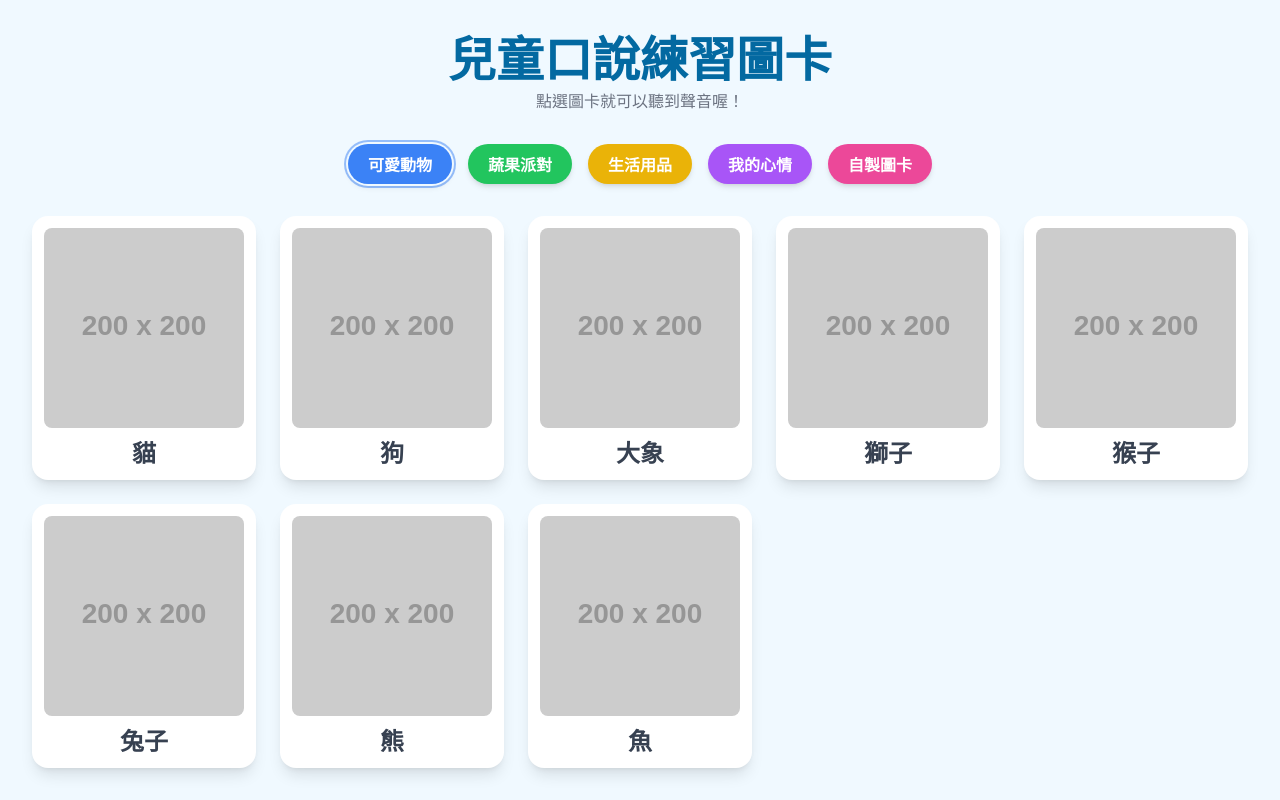
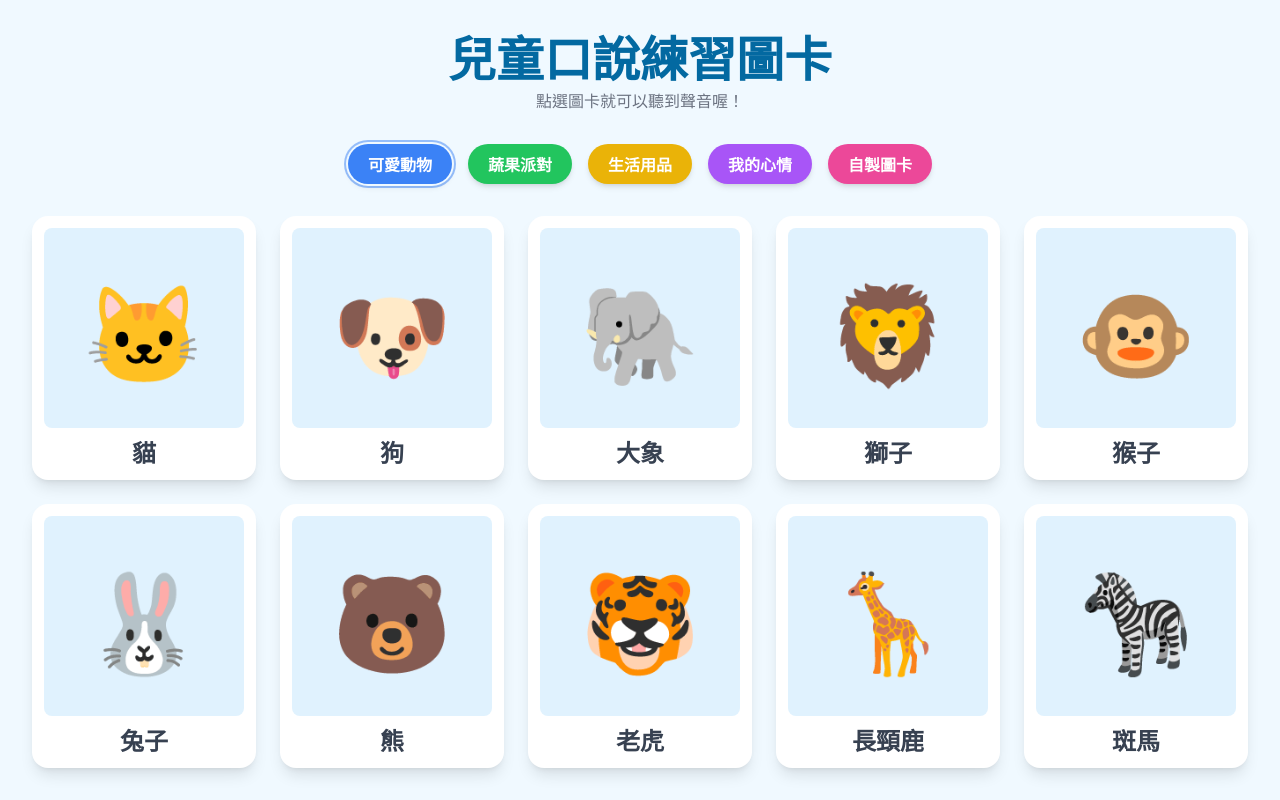
Before and after one commit to mattsue1003/card, a plain HTML site: page index.html in a window 1280 px wide. Drawn offline with nearby package versions, Linux system fonts and the light colour scheme; placeholder pictures from the web are drawn by us.

Commit message:
index.html

```diff
--- a/index.html
+++ b/index.html
@@ -68,44 +68,66 @@
         // --- 資料庫 ---
         const cardData = {
             animals: [
-                { name: '貓', image: 'https://placehold.co/200x200/FFC0CB/000000?text=貓' },
-                { name: '狗', image: 'https://placehold.co/200x200/A52A2A/FFFFFF?text=狗' },
-                { name: '大象', image: 'https://placehold.co/200x200/808080/FFFFFF?text=大象' },
-                { name: '獅子', image: 'https://placehold.co/200x200/FFD700/000000?text=獅子' },
-                { name: '猴子', image: 'https://placehold.co/200x200/964B00/FFFFFF?text=猴子' },
-                { name: '兔子', image: 'https://placehold.co/200x200/FFFFFF/000000?text=兔子' },
-                { name: '熊', image: 'https://placehold.co/200x200/8B4513/FFFFFF?text=熊' },
-                { name: '魚', image: 'https://placehold.co/200x200/00BFFF/FFFFFF?text=魚' },
+                { name: '貓', emoji: '🐱' },
+                { name: '狗', emoji: '🐶' },
+                { name: '大象', emoji: '🐘' },
+                { name: '獅子', emoji: '🦁' },
+                { name: '猴子', emoji: '🐵' },
+                { name: '兔子', emoji: '🐰' },
+                { name: '熊', emoji: '🐻' },
+                { name: '老虎', emoji: '🐯' },
+                { name: '長頸鹿', emoji: '🦒' },
+                { name: '斑馬', emoji: '🦓' },
             ],
             fruits: [
-                { name: '蘋果', image: 'https://placehold.co/200x200/FF0000/FFFFFF?text=蘋果' },
-                { name: '香蕉', image: 'https://placehold.co/200x200/FFFF00/000000?text=香蕉' },
-                { name: '橘子', image: 'https://placehold.co/200x200/FFA500/FFFFFF?text=橘子' },
-                { name: '草莓', image: 'https://placehold.co/200x200/FF6347/FFFFFF?text=草莓' },
-                { name: '西瓜', image: 'https://placehold.co/200x200/228B22/FFFFFF?text=西瓜' },
-                { name: '葡萄', image: 'https://placehold.co/200x200/800080/FFFFFF?text=葡萄' },
-                { name: '鳳梨', image: 'https://placehold.co/200x200/F4A460/000000?text=鳳梨' },
+                { name: '蘋果', emoji: '🍎' },
+                { name: '香蕉', emoji: '🍌' },
+                { name: '橘子', emoji: '🍊' },
+                { name: '草莓', emoji: '🍓' },
+                { name: '西瓜', emoji: '🍉' },
+                { name: '葡萄', emoji: '🍇' },
+                { name: '鳳梨', emoji: '🍍' },
+                { name: '櫻桃', emoji: '🍒' },
+                { name: '芒果', emoji: '🥭' },
+                { name: '酪梨', emoji: '🥑' },
             ],
             items: [
-                { name: '桌子', image: 'https://placehold.co/200x200/D2B48C/000000?text=桌子' },
-                { name: '椅子', image: 'https://placehold.co/200x200/CD853F/FFFFFF?text=椅子' },
-                { name: '床', image: 'https://placehold.co/200x200/ADD8E6/000000?text=床' },
-                { name: '電視', image: 'https://placehold.co/200x200/000000/FFFFFF?text=電視' },
-                { name: '書', image: 'https://placehold.co/200x200/4682B4/FFFFFF?text=書' },
-                { name: '球', image: 'https://placehold.co/200x200/FF4500/FFFFFF?text=球' },
-                { name: '牙刷', image: 'https://placehold.co/200x200/00FFFF/000000?text=牙刷' },
-                { name: '杯子', image: 'https://placehold.co/200x200/E6E6FA/000000?text=杯子' },
+                { name: '汽車', emoji: '🚗' },
+                { name: '椅子', emoji: '🪑' },
+                { name: '床', emoji: '🛏️' },
+                { name: '電視', emoji: '📺' },
+                { name: '書', emoji: '📖' },
+                { name: '球', emoji: '⚽' },
+                { name: '牙刷', emoji: '🪥' },
+                { name: '杯子', emoji: '☕' },
+                { name: '時鐘', emoji: '⏰' },
+                { name: '手機', emoji: '📱' },
             ],
             emotions: [
-                { name: '開心', image: 'https://placehold.co/200x200/FFFF00/000000?text=開心' },
-                { name: '難過', image: 'https://placehold.co/200x200/1E90FF/FFFFFF?text=難過' },
-                { name: '生氣', image: 'https://placehold.co/200x200/DC143C/FFFFFF?text=生氣' },
-                { name: '驚訝', image: 'https://placehold.co/200x200/FF8C00/FFFFFF?text=驚訝' },
-                { name: '害怕', image: 'https://placehold.co/200x200/8A2BE2/FFFFFF?text=害怕' },
-                { name: '愛睏', image: 'https://placehold.co/200x200/C0C0C0/000000?text=愛睏' },
+                { name: '開心', emoji: '😊' },
+                { name: '難過', emoji: '😢' },
+                { name: '生氣', emoji: '😠' },
+                { name: '驚訝', emoji: '😮' },
+                { name: '害怕', emoji: '😨' },
+                { name: '愛睏', emoji: '😴' },
+                { name: '大笑', emoji: '😂' },
+                { name: '思考', emoji: '🤔' },
+                { name: '哭泣', emoji: '😭' },
+                { name: '喜愛', emoji: '🥰' },
             ],
             custom: []
         };
+
+        // 從 localStorage 讀取自製圖卡
+        try {
+            const savedCustomCards = localStorage.getItem('customFlashcards');
+            if (savedCustomCards) {
+                cardData.custom = JSON.parse(savedCustomCards);
+            }
+        } catch (e) {
+            console.error("無法解析儲存的圖卡資料:", e);
+            localStorage.removeItem('customFlashcards');
+        }
 
         // --- 變數宣告 ---
         const cardGrid = document.getElementById('card-grid');
@@ -167,17 +189,29 @@
 
             // 建立圖卡
             const cards = cardData[category];
-            cards.forEach(card => {
+            cards.forEach((card, index) => {
                 const cardElement = document.createElement('div');
                 cardElement.className = 'card-item bg-white rounded-2xl shadow-lg p-3 flex flex-col items-center justify-center gap-2 cursor-pointer transition-transform duration-200 hover:scale-105 hover:shadow-xl active:scale-95';
 
+                let cardVisualHTML = '';
+                // 如果是自製圖卡(有image)，就顯示圖片
+                if (card.image) {
+                    cardVisualHTML = `<img src="${card.image}" alt="${card.name}" class="w-full h-auto object-cover rounded-lg aspect-square">`;
+                }
+                // 如果是預設圖卡(有emoji)，就顯示符號
+                else if (card.emoji) {
+                    cardVisualHTML = `<div class="w-full aspect-square flex items-center justify-center rounded-lg bg-sky-100">
+                                        <span class="text-7xl md:text-8xl">${card.emoji}</span>
+                                      </div>`;
+                }
+
                 cardElement.innerHTML = `
-                    <img src="${card.image}" alt="${card.name}" class="w-full h-auto object-cover rounded-lg aspect-square">
+                    ${cardVisualHTML}
                     <p class="text-xl md:text-2xl font-bold text-gray-700 text-center">${card.name}</p>
                 `;
 
                 cardElement.addEventListener('click', () => {
-                    speak(card.name);
+                    speak(card.pronunciation || card.name); // 優先使用發音修正，否則用原名
                     // 點擊動畫
                     cardElement.classList.add('card-clicked');
                     setTimeout(() => {
@@ -223,6 +257,14 @@
 
             cardData.custom.push({ name: text, image: uploadedImage });
 
+            // 將自製圖卡儲存到 localStorage
+            try {
+                localStorage.setItem('customFlashcards', JSON.stringify(cardData.custom));
+            } catch (e) {
+                console.error("儲存圖卡失敗:", e);
+                errorMessage.textContent = '抱歉，儲存圖卡時發生錯誤。';
+            }
+
             // 重設輸入欄位
             cardText.value = '';
             uploadedImage = null;
```
